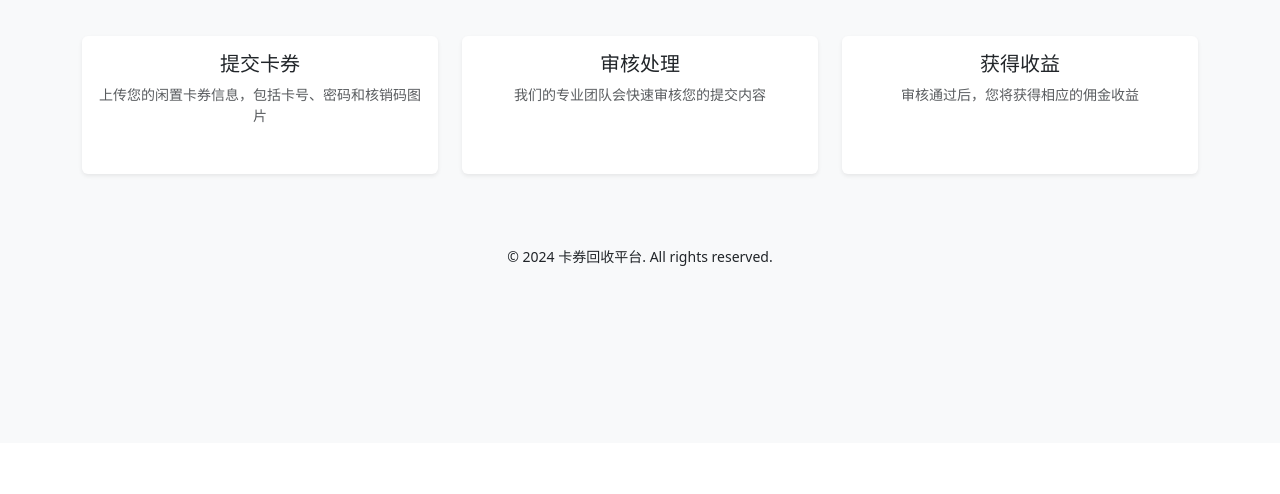
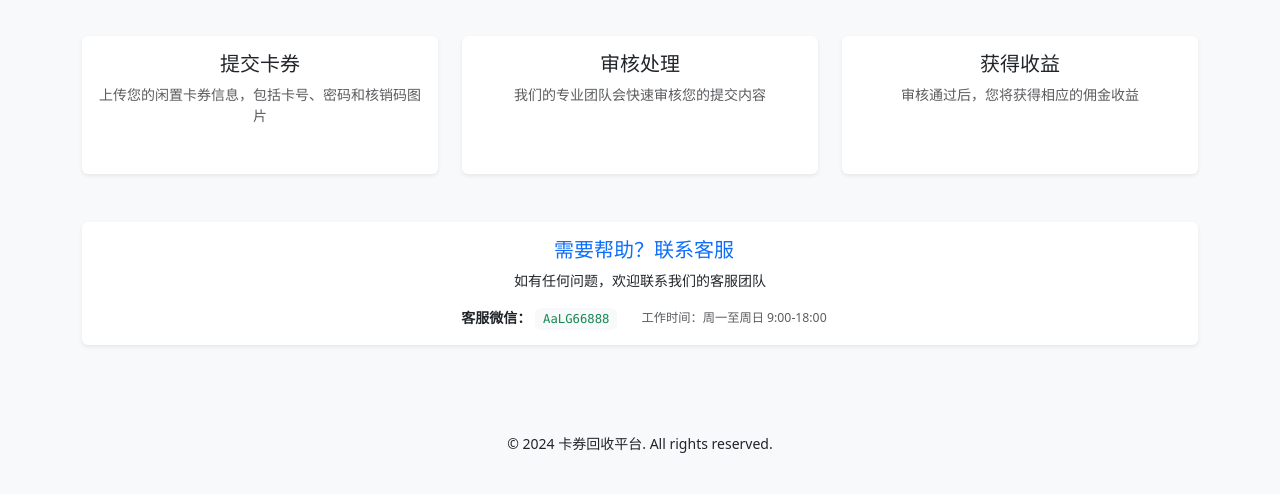
Before and after one commit to jhzhou002/card_recycle, a Django app: page / in a window 1280 px wide. Shown: the part 357-851 px from the top of the page. Before the commit the page ends 623 px from the top, so only its background shows below. Run offline with Django 4.2, Linux system fonts and the light colour scheme; data that the repository does not hold is empty; parts of the project's set-up code (start-up, migrations or seed data) failed here and were passed over; some libraries are stand-ins or nearby versions.

Commit message:
优化首页通知按钮布局并添加客服联系信息
通知优化：
- 将"不再显示"按钮移到modal-footer左侧，与"我知道了"按钮并排
- 统一按钮配色：不再显示使用outline-secondary，我知道了使用primary
- 添加相应图标提升用户体验
- 限制通知仅对登录用户显示，访客用户不会看到弹窗
- 简化JavaScript逻辑，移除访客用户的条件判断

客服联系：
- 在首页底部添加专门的客服联系卡片
- 使用微信图标和醒目的绿色主题
- 客服微信号以代码块形式突出显示
- 添加工作时间说明
- 卡片采用蓝色边框，与网站主题保持一致

🤖 Generated with [Claude Code](https://claude.ai/code)

Co-Authored-By: Claude <noreply@anthropic.com>

```diff
--- a/templates/recycling/home.html
+++ b/templates/recycling/home.html
@@ -62,8 +62,30 @@
     </div>
 </div>
 
-<!-- 通知弹窗模态框 -->
-{% if notifications %}
+<!-- 客服联系 -->
+<div class="row mt-5">
+    <div class="col-12">
+        <div class="card border-primary">
+            <div class="card-body text-center">
+                <h5 class="card-title text-primary">
+                    <i class="fas fa-headset me-2"></i>需要帮助？联系客服
+                </h5>
+                <p class="card-text mb-3">如有任何问题，欢迎联系我们的客服团队</p>
+                <div class="d-flex justify-content-center align-items-center">
+                    <div class="me-4">
+                        <i class="fab fa-weixin fa-2x text-success me-2"></i>
+                        <strong>客服微信：</strong>
+                        <code class="bg-light text-success px-2 py-1 rounded">AaLG66888</code>
+                    </div>
+                    <small class="text-muted">工作时间：周一至周日 9:00-18:00</small>
+                </div>
+            </div>
+        </div>
+    </div>
+</div>
+
+<!-- 通知弹窗模态框（仅登录用户） -->
+{% if user.is_authenticated and notifications %}
 {% for notification in notifications %}
 <div class="modal fade" id="notificationModal{{ notification.id }}" tabindex="-1" aria-labelledby="notificationModalLabel{{ notification.id }}" aria-hidden="true">
     <div class="modal-dialog modal-lg">
@@ -79,16 +101,11 @@
                 <div class="notification-content">
                     {{ notification.content|safe }}
                 </div>
-                {% if user.is_authenticated %}
-                <hr>
-                <div class="text-end">
-                    <button type="button" class="btn btn-sm btn-outline-secondary" onclick="dismissNotification({{ notification.id }})">
-                        不再显示
-                    </button>
-                </div>
-                {% endif %}
             </div>
             <div class="modal-footer">
+                <button type="button" class="btn btn-outline-secondary" onclick="dismissNotification({{ notification.id }})">
+                    <i class="fas fa-times-circle me-1"></i>不再显示
+                </button>
                 <button type="button" class="btn btn-primary" data-bs-dismiss="modal">
                     <i class="fas fa-check me-1"></i>我知道了
                 </button>
@@ -101,17 +118,12 @@
 {% endblock %}
 
 {% block extra_js %}
-{% if notifications %}
+{% if user.is_authenticated and notifications %}
 <script>
 $(document).ready(function() {
-    {% if user.is_authenticated %}
-    // 登录用户：获取该用户已关闭的通知列表（与用户ID绑定）
+    // 获取该用户已关闭的通知列表（与用户ID绑定）
     let storageKey = 'dismissedNotifications_{{ user.id }}';
     let dismissedNotifications = JSON.parse(localStorage.getItem(storageKey) || '[]');
-    {% else %}
-    // 访客用户：使用会话临时存储
-    let dismissedNotifications = JSON.parse(sessionStorage.getItem('dismissedNotifications_guest') || '[]');
-    {% endif %}
 
     // 依次显示未被关闭的通知
     let notificationsToShow = [];
@@ -145,22 +157,13 @@ $(document).ready(function() {
 
 // 不再显示通知
 function dismissNotification(notificationId) {
-    {% if user.is_authenticated %}
-    // 登录用户：永久存储到localStorage
+    // 永久存储到localStorage
     let storageKey = 'dismissedNotifications_{{ user.id }}';
     let dismissedNotifications = JSON.parse(localStorage.getItem(storageKey) || '[]');
     if (!dismissedNotifications.includes(notificationId)) {
         dismissedNotifications.push(notificationId);
         localStorage.setItem(storageKey, JSON.stringify(dismissedNotifications));
     }
-    {% else %}
-    // 访客用户：临时存储到sessionStorage
-    let dismissedNotifications = JSON.parse(sessionStorage.getItem('dismissedNotifications_guest') || '[]');
-    if (!dismissedNotifications.includes(notificationId)) {
-        dismissedNotifications.push(notificationId);
-        sessionStorage.setItem('dismissedNotifications_guest', JSON.stringify(dismissedNotifications));
-    }
-    {% endif %}
     $('#notificationModal' + notificationId).modal('hide');
 }
 </script>
```
